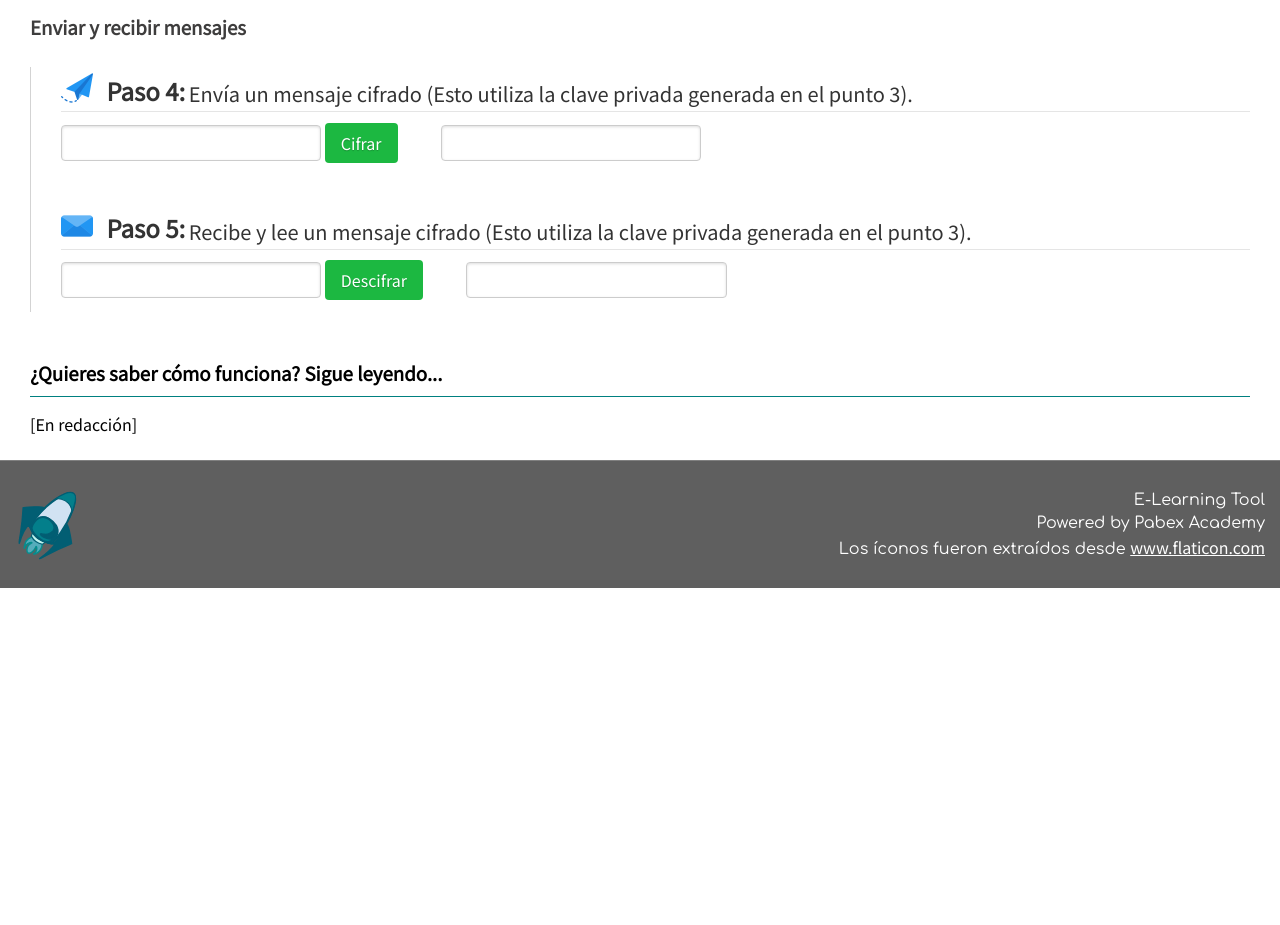
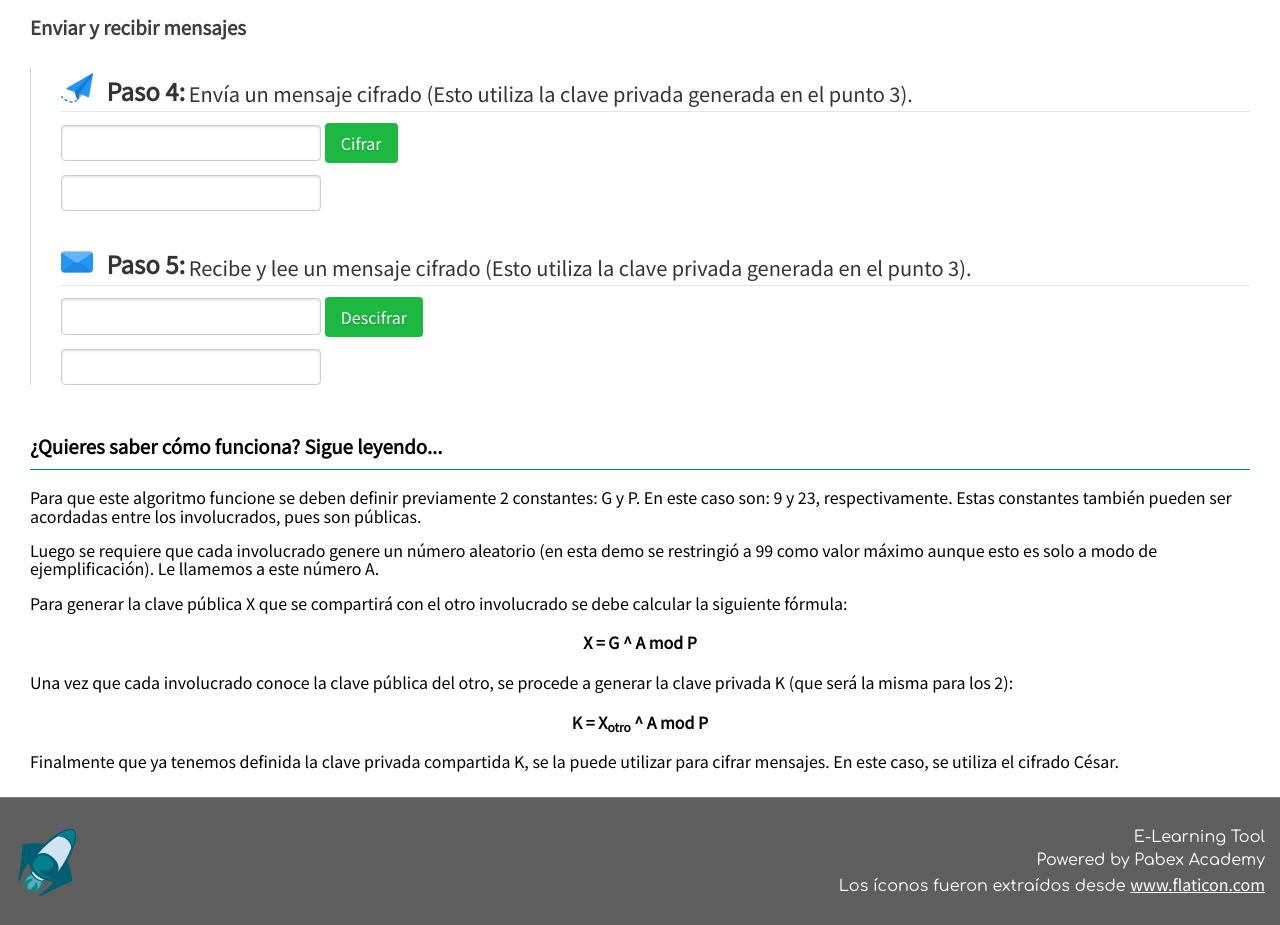
Before and after one commit to Pabex/diffie-hellman, a plain HTML site: page index.html in a window 1280 px wide. Shown: the part 740-1665 px from the top of the page. Before the commit the page ends 1328 px from the top, so only its background shows below. Drawn offline with nearby package versions, Linux system fonts and the light colour scheme.

Commit message:
Se mejora responsive

```diff
--- a/index.html
+++ b/index.html
@@ -55,6 +55,14 @@
 			}
 			.button-success {
 				background: rgb(28, 184, 65);
+			}
+			@media (max-width: 424px) {
+				button {
+					font-size: 12px!important;
+				}
+				input {
+					font-size: 12px!important;
+				}
 			}
 		</style>
 		<script src='https://cdn.jsdelivr.net/npm/big.js@6.0.0/big.min.js'></script>
@@ -169,13 +177,12 @@
 
 		<div style="padding: 10px 30px">
 			<p>
-				Diffie-Hellman es un algoritmo que permite ponerse de acuerdo para definir una clave en común en un medio inseguro.
+				Diffie-Hellman es un algoritmo que permite ponerse de acuerdo para definir una clave en común entre 2 involucrados en un medio inseguro.
 				Por ejemplo, si estás en una reunión con varias personas pero solo con una de ellas quisieras compartir una clave
 				incluso mientras los demás los están viendo, con este algoritmo lo puedes hacer.
 			</p>
 			<p>
 				Este algoritmo se utiliza todo el tiempo cuando navegas por la web ya que se utiliza en el protocolo TLS (HTTPS).
-				Luego de probarlo tienes a disposición la matemática subyacente para que este algoritmo funcione y varias referencias para continuar aprendiendo.
 			</p>
 
 			<h3 style="margin-top: 50px; border-bottom: 1px solid teal; padding-bottom: 12px;">
@@ -199,7 +206,7 @@
 							<button type="button" class="pure-button pure-button-primary" id="btn-generate-public-key" >Generar clave pública para compartir</button>
 						</fieldset>
 						<h4 id="tit-public-key" style="display: none">
-							El siguiente número es tu clave pública y puedes compartirla:
+							El siguiente número es tu clave pública y puedes compartirla por cualquier medio:
 							<span id="span-public-key"></span>. Envía este número con quién desees acordar una clave privada y espera que él te envíe su clave pública.
 						</h4>
 					</form>
@@ -249,9 +256,10 @@
 							</legend>
 							<input type="text" id="txt-plain-text" maxlength="26" />
 							<button type="button" class="button-success pure-button" id="btn-cipher" >Cifrar</button>
-							<input type="text" id="txt-cipher-text" disabled="disabled" style="margin-left: 40px; background: white!important; color: black!important;" />
 						</fieldset>
+						<input type="text" id="txt-cipher-text" disabled="disabled" style="background: white!important; color: black!important;" />
 					</form>
+
 				</div>
 
 				<div class="step">
@@ -264,8 +272,8 @@
 							</legend>
 							<input type="text" id="txt-text-to-decipher" maxlength="26"/>
 							<button type="button" class="button-success pure-button" id="btn-decipher" >Descifrar</button>
-							<input type="text" id="txt-deciphered-text" disabled="disabled" style="margin-left: 40px; background: white!important; color: black!important;" />
 						</fieldset>
+						<input type="text" id="txt-deciphered-text" disabled="disabled" style="background: white!important; color: black!important;" />
 					</form>
 				</div>
 			</div>
@@ -274,7 +282,30 @@
 				¿Quieres saber cómo funciona? Sigue leyendo...
 			</h3>
 
-			<p>[En redacción]</p>
+			<p>
+				Para que este algoritmo funcione se deben definir previamente 2 constantes: G y P. En este caso son: 9 y 23, respectivamente.
+				Estas constantes también pueden ser acordadas entre los involucrados, pues son públicas.
+
+			</p>
+			<p>
+				Luego se requiere que cada involucrado genere un número aleatorio (en esta demo se restringió a 99 como valor máximo aunque esto es solo a modo de ejemplificación).
+				Le llamemos a este número A.
+			</p>
+			<p>
+				Para generar la clave pública X que se compartirá con el otro involucrado se debe calcular la siguiente fórmula:
+			</p>
+			<h4 style="text-align: center">
+				X = G ^ A mod P
+			</h4>
+			<p>
+				Una vez que cada involucrado conoce la clave pública del otro, se procede a generar la clave privada K (que será la misma para los 2):
+			</p>
+			<h4 style="text-align: center">
+				K = X<sub>otro</sub> ^ A mod P
+			</h4>
+			<p>
+				Finalmente que ya tenemos definida la clave privada compartida K, se la puede utilizar para cifrar mensajes. En este caso, se utiliza el cifrado César.
+			</p>
 		</div>
 
 		<footer>
```
